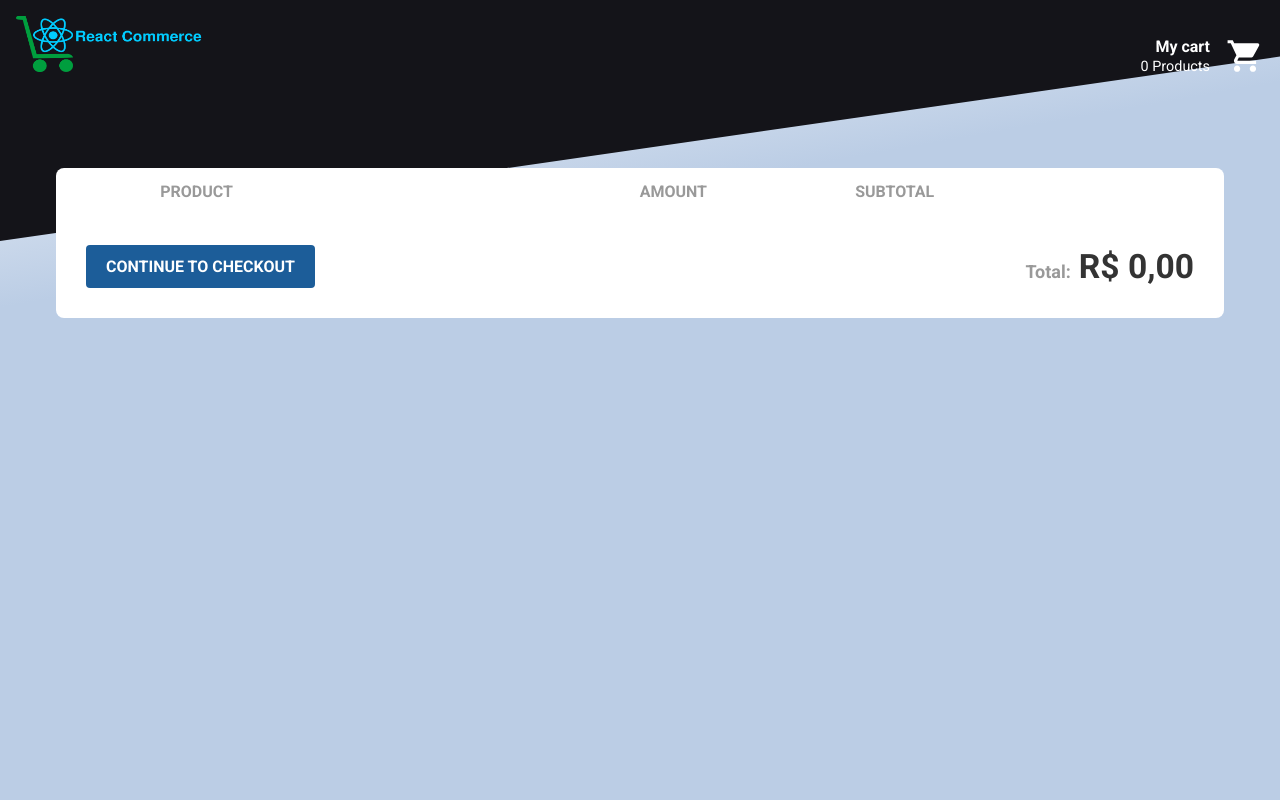
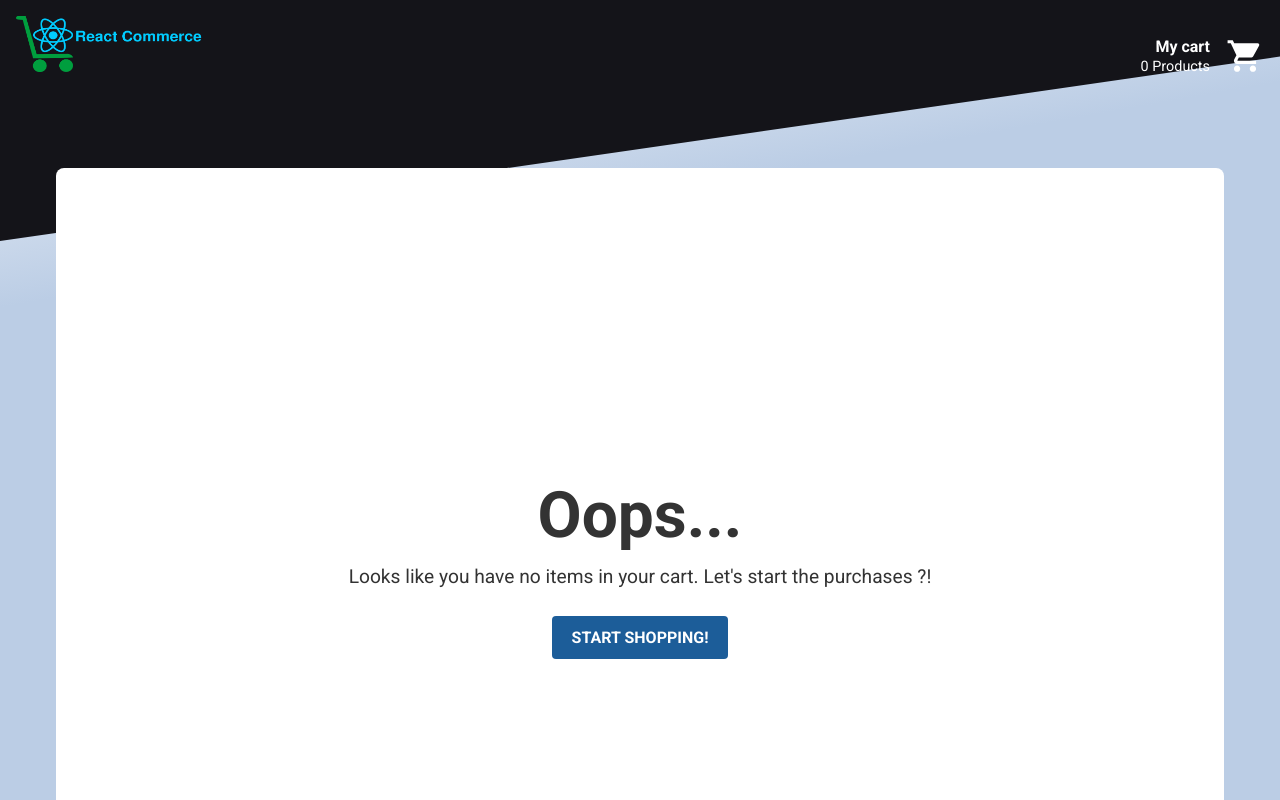
Before and after one commit to vinicios-gomes/react-commerce, a Next.js app: page /cart in a window 1280 px wide. Built offline with nearby package versions, Linux system fonts and the light colour scheme.

Commit message:
check if have products in cart, if dont have, shoe empty content

```diff
--- a/src/pages/cart/cart.module.scss
+++ b/src/pages/cart/cart.module.scss
@@ -131,3 +131,36 @@
     }
   }
 }
+
+.emptyContent {
+  display: flex;
+  flex-direction: column;
+  background-color: var(--white);
+  height: 100vh;
+  border-radius: 8px;
+  justify-content: center;
+  align-items: center;
+
+  h1 {
+    font-size: 4rem;
+  }
+
+  span {
+    font-size: 1.2rem;
+    font-weight: 450;
+    margin: 12px 0px 28px;
+  }
+
+  a {
+    background: rgb(28, 93, 153);
+    color: rgb(255, 255, 255);
+    border: 0px;
+    border-radius: 4px;
+    padding: 12px 20px;
+    font-weight: bold;
+    text-transform: uppercase;
+    transition: background 10ms ease-in-out 0s;
+    text-decoration: none;
+    display: inline-block;
+  }
+}
--- a/src/pages/cart/index.tsx
+++ b/src/pages/cart/index.tsx
@@ -1,4 +1,5 @@
 import { useContext } from "react";
+import Link from "next/link";
 import {
   MdAddCircleOutline,
   MdDelete,
@@ -48,6 +49,8 @@ export default function Cart() {
   return (
     <>
       <div className={style.cartContainer}>
+        {sortProductList.length ? (
+          <>
             <table data-cy="product-table">
               <thead>
                 <tr>
@@ -126,6 +129,19 @@ export default function Cart() {
                 </strong>
               </div>
             </footer>
+          </>
+        ) : (
+          <div className={style.emptyContent}>
+            <h1>Oops...</h1>
+            <span>
+              Looks like you have no items in your cart. Let's start the
+              purchases ?!
+            </span>
+            <Link href="/">
+              <a>Start shopping!</a>
+            </Link>
+          </div>
+        )}
       </div>
     </>
   );
```
Lines whose indentation alone changed are shown as unchanged.
